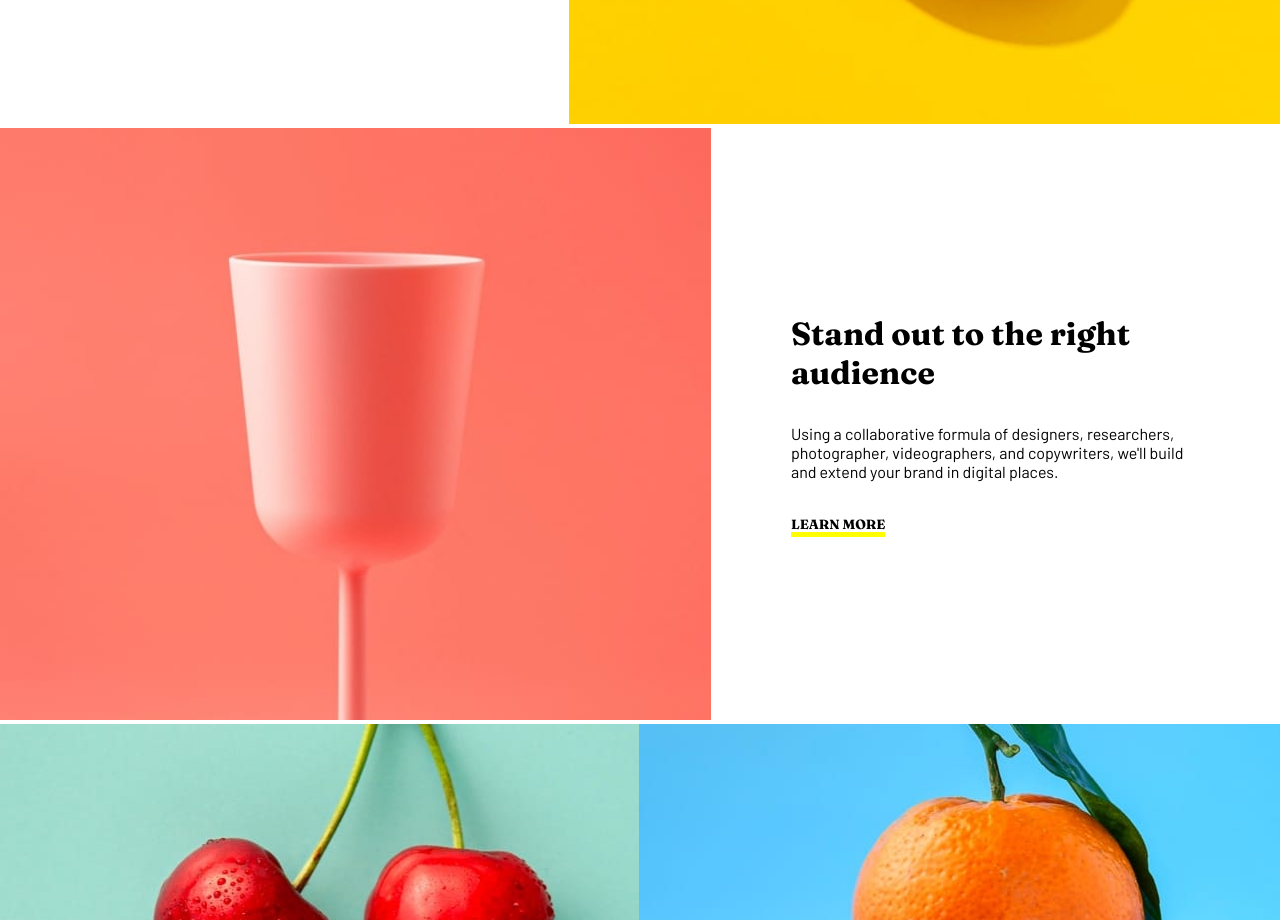
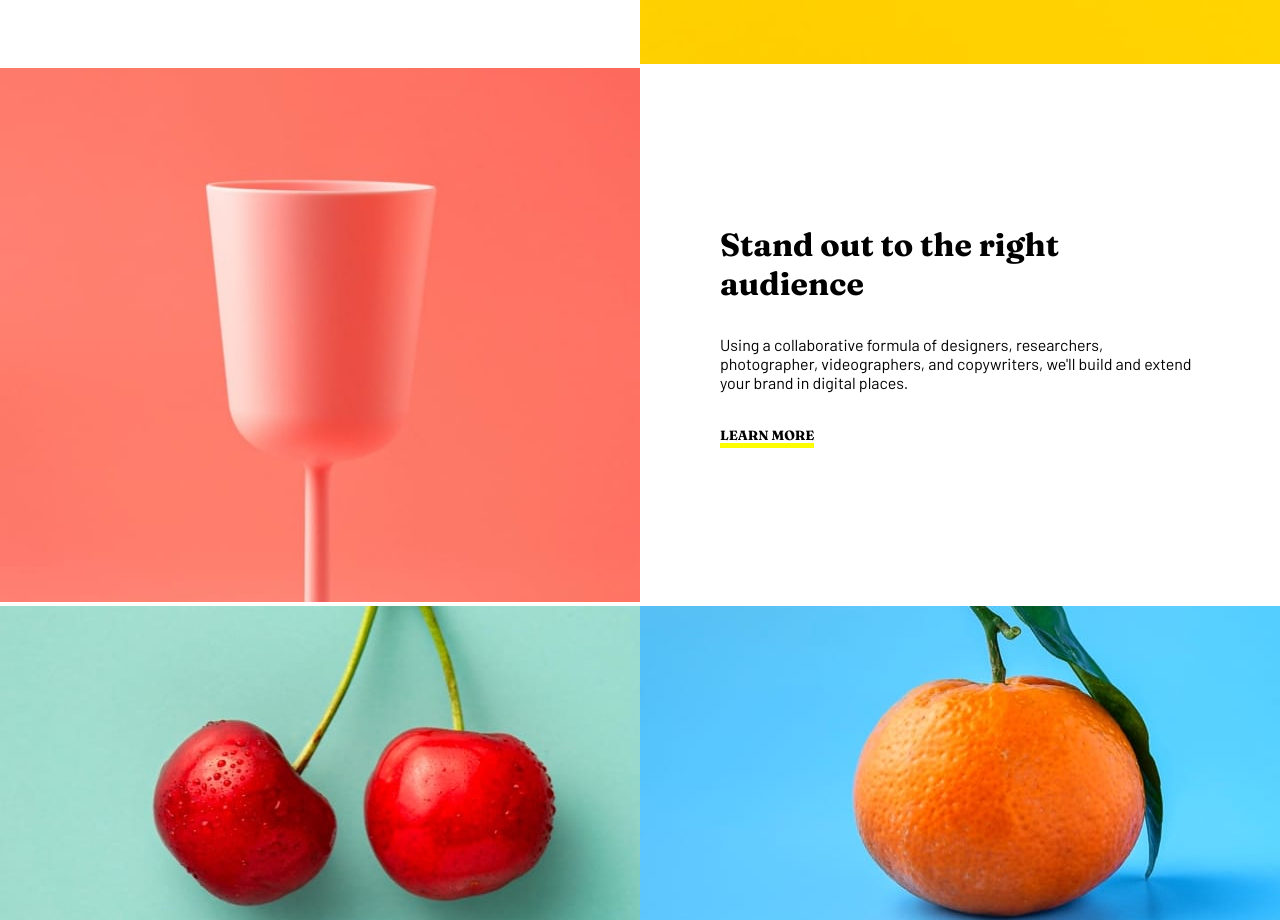
Before and after one commit to Skyz03/React--Sunny-Landing-Page, a React (Create React App) app: page / in a window 1280 px wide. Shown: the part 1060-1980 px from the top of the page. Built offline with nearby package versions, Linux system fonts and the light colour scheme.

Commit message:
Updates with the minor responsive issues

```diff
--- a/src/index.scss
+++ b/src/index.scss
@@ -99,6 +99,7 @@ ul {
   }
   &__text {
     padding: 0 5rem;
+    width: 50%;
 
     h3 {
       font-family: "Fraunces", serif;
@@ -121,8 +122,10 @@ ul {
   }
 
   &__img {
+    width: 50%;
+
     img {
-      max-width: 711px;
+      max-width: 100%;
     }
   }
 }
@@ -137,7 +140,7 @@ ul {
   }
 
   &__graphic {
-    width: 865px;
+    width: 50%;
     height: 500px;
     background-image: url(./images/desktop/image-graphic-design1.jpg);
     display: flex;
@@ -147,7 +150,7 @@ ul {
   }
 
   &__photography {
-    width: 868px;
+    width: 50%;
     height: 500px;
     background-image: url(./images/desktop/image-photography.jpg);
     display: flex;
```
